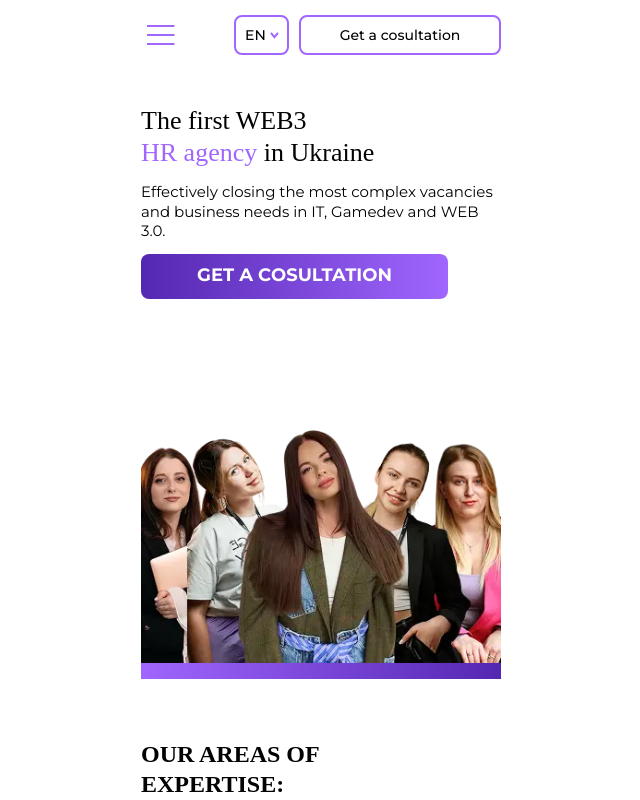
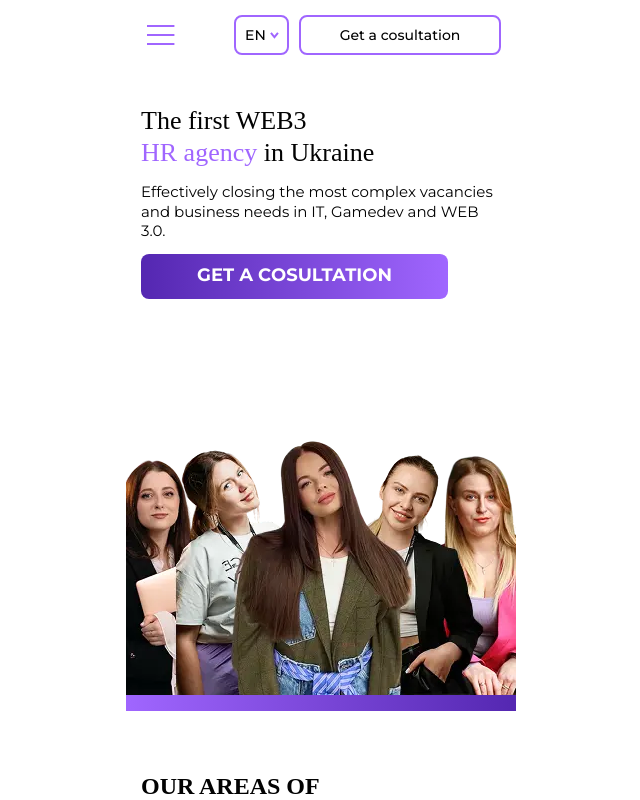
Before and after one commit to Oknehcvotil/mi-website, a React (Vite) app: page /en in a window 1280 px wide. Shown: the top 800 px of the page, without its empty margins (319-959 px from the left). Built offline with nearby package versions, Linux system fonts and the light colour scheme; a web font is replaced by a local one.

Commit message:
hero section
fiexed styles for the section

```diff
--- a/src/components/HomePage/HeroSection/HeroMedia/HeroMedia.styled.ts
+++ b/src/components/HomePage/HeroSection/HeroMedia/HeroMedia.styled.ts
@@ -3,6 +3,8 @@ import { motion } from "framer-motion";
 
 export const HeroPictCont = styled(motion.div)`
   position: relative;
+  max-width: 390px;
+  margin: 0 auto;
 
   &::after {
     content: "";
--- a/src/components/HomePage/HeroSection/HeroSection.tsx
+++ b/src/components/HomePage/HeroSection/HeroSection.tsx
@@ -1,27 +1,14 @@
-import Container from "../../Container/Container";
 import { HeroSectionWrap } from "./HeroSection.styled";
-import { motion, useReducedMotion } from "framer-motion";
-import { container } from "../../../lib/animations/home/animation.hero";
 import HeroText from "./HeroText/HeroText";
 import HeroMedia from "./HeroMedia/HeroMedia";
 
 const HeroSection = () => {
-  const reduce = useReducedMotion();
-
   return (
     <HeroSectionWrap>
-      <Container>
-        <motion.div
-          variants={container}
-          initial="hidden"
-          whileInView="show"
-          viewport={{ amount: 0.5, once: true }}
-          animate={reduce ? "show" : undefined}
-        >
-          <HeroText />
-        </motion.div>
+      <div>
+        <HeroText />
         <HeroMedia />
-      </Container>
+      </div>
     </HeroSectionWrap>
   );
 };
--- a/src/components/HomePage/HeroSection/HeroText/HeroText.styled.ts
+++ b/src/components/HomePage/HeroSection/HeroText/HeroText.styled.ts
@@ -1,5 +1,11 @@
 import styled from "@emotion/styled";
 import { motion } from "framer-motion";
+
+export const Wrapper = styled(motion.div)`
+  max-width: 390px;
+  padding: 0 15px;
+  margin: 0 auto;
+`;
 
 export const HeroTitle = styled(motion.h1)`
   font-weight: 500;
--- a/src/components/HomePage/HeroSection/HeroText/HeroText.tsx
+++ b/src/components/HomePage/HeroSection/HeroText/HeroText.tsx
@@ -1,14 +1,24 @@
 import { Trans, useTranslation } from "react-i18next";
-import { motion } from "framer-motion";
-import { textUp } from "../../../../lib/animations/home/animation.hero";
-import { HeroTitle, TitleAccent, SubTitle } from "./HeroText.styled";
+import { motion, useReducedMotion } from "framer-motion";
+import {
+  container,
+  textUp,
+} from "../../../../lib/animations/home/animation.hero";
+import { Wrapper, HeroTitle, TitleAccent, SubTitle } from "./HeroText.styled";
 import ConsultBtn from "../../../Buttons/ConsultBtn/ConsultBtn";
 
 const HeroText = () => {
   const { t } = useTranslation("home");
+  const reduce = useReducedMotion();
 
   return (
-    <>
+    <Wrapper
+      variants={container}
+      initial="hidden"
+      whileInView="show"
+      viewport={{ amount: 0.5, once: true }}
+      animate={reduce ? "show" : undefined}
+    >
       <HeroTitle variants={textUp}>
         <Trans t={t} i18nKey="heroTitle" components={{ 1: <TitleAccent /> }} />
       </HeroTitle>
@@ -18,7 +28,7 @@ const HeroText = () => {
       <motion.div variants={textUp}>
         <ConsultBtn variant="primary" maxWidth="307px" />
       </motion.div>
-    </>
+    </Wrapper>
   );
 };
 
--- a/src/components/HomePage/MissionSection/MissionSection.styled.ts
+++ b/src/components/HomePage/MissionSection/MissionSection.styled.ts
@@ -14,6 +14,7 @@ export const TitleCont = styled.div<{ lang: string }>`
   max-width: ${({ lang }) => (lang === "en" ? "100%" : "265px")};
   width: 100%;
   overflow: hidden;
+  margin-bottom: 16px;
 `;
 
 export const Title = styled(motion.h2)<{ lang: string }>`
--- a/src/components/HomePage/MissionSection/MissionSection.tsx
+++ b/src/components/HomePage/MissionSection/MissionSection.tsx
@@ -11,7 +11,8 @@ const MissionSection = () => {
         <TitleCont lang={lang}>
           <Title lang={lang}>{t("missionTitle")}</Title>
           <TitleText>{t("missionTitleText")}</TitleText>
-        </TitleCont>
+              </TitleCont>
+
       </Container>
     </Wrap>
   );
```
